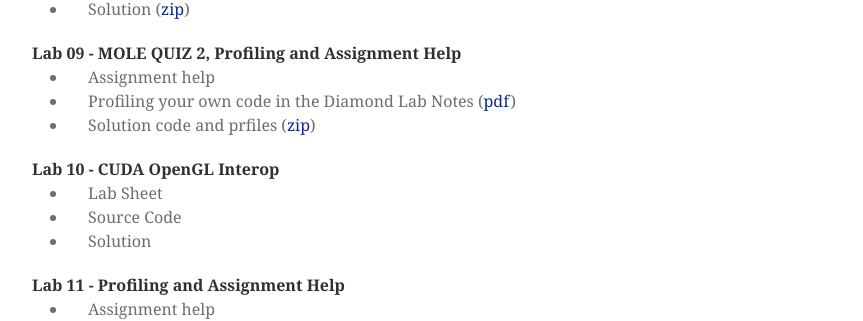
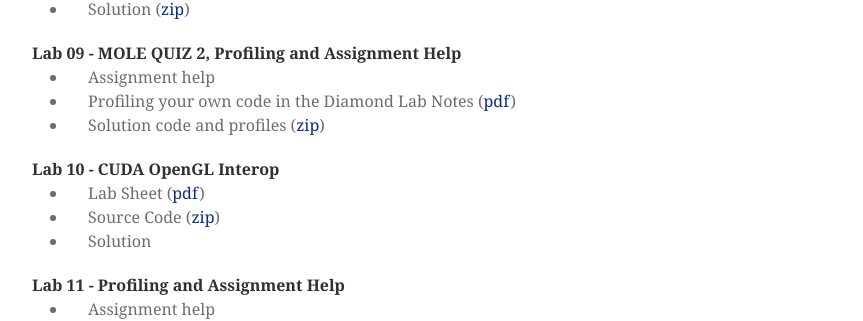
Before and after one commit to mondus/mondus.github.io, a Jekyll site: the page built from teaching/COM4521/index.md, in a window 1280 px wide and 900 px high, scrolled down 5615 px. Shown: the part 146-467 px from the top of the window, without its empty margins (208-1071 px from the left). Built offline with Jekyll 4.4.1, drawn with Linux system fonts in a browser that asks for light colours; nearby versions of some CDN libraries; some web fonts are replaced.

Commit message:
Update index.md

```diff
--- a/teaching/COM4521/index.md
+++ b/teaching/COM4521/index.md
@@ -258,12 +258,12 @@ If you are unfamiliar with Linux and the bash shell then this is probably not fo
 
 * Assignment help
 * Profiling your own code in the Diamond Lab Notes ([pdf](https://drive.google.com/file/d/0B2HbOiEppVPMdjFid0xsd0xuMFU/view?usp=sharing))
-* Solution code and prfiles ([zip](https://github.com/mondus/com4521/archive/lab09_sln.zip))
+* Solution code and profiles ([zip](https://github.com/mondus/com4521/archive/lab09_sln.zip))
 
 #### Lab 10 - CUDA OpenGL Interop
 
-* Lab Sheet
-* Source Code
+* Lab Sheet ([pdf](https://drive.google.com/file/d/0B2HbOiEppVPMemp6eEtXdzExX0k/view?usp=sharing))
+* Source Code ([zip](https://github.com/mondus/com4521/archive/lab09_sln.zip))
 * Solution
 
 #### Lab 11 - Profiling and Assignment Help
```
